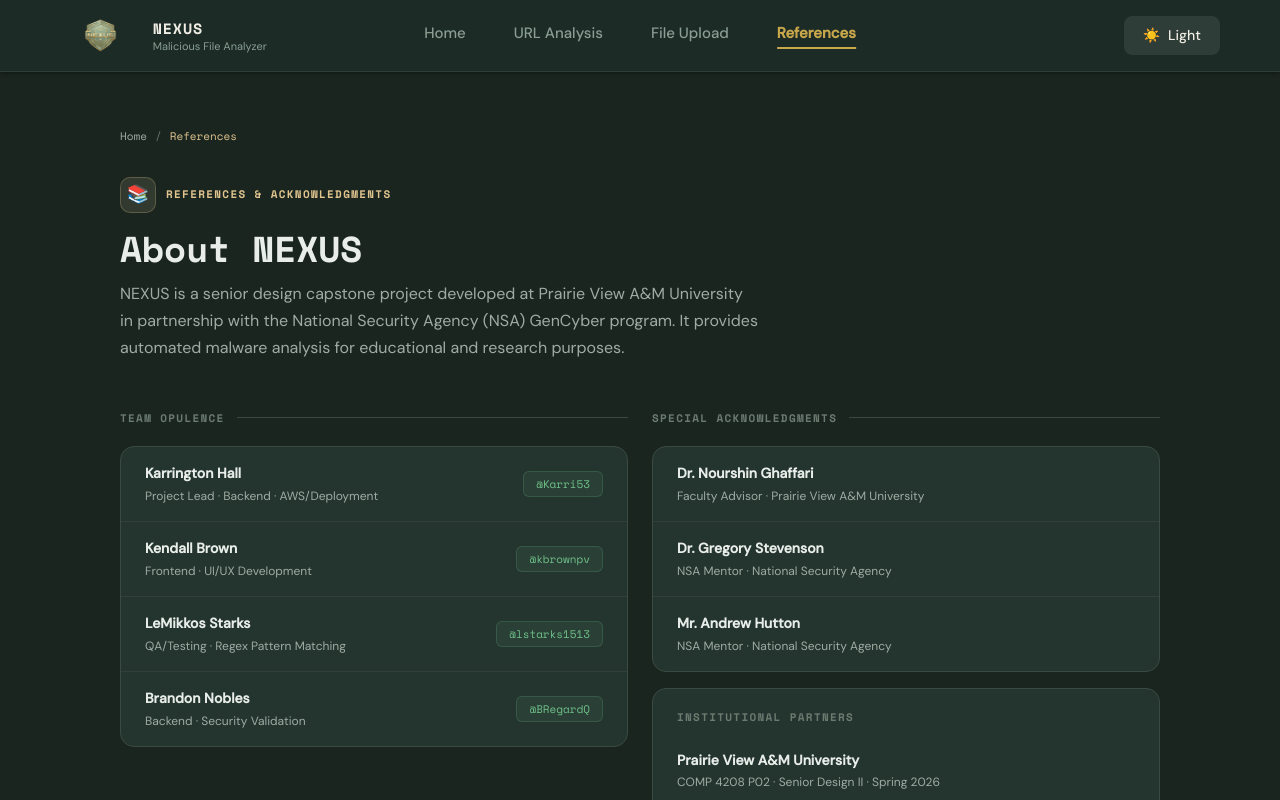
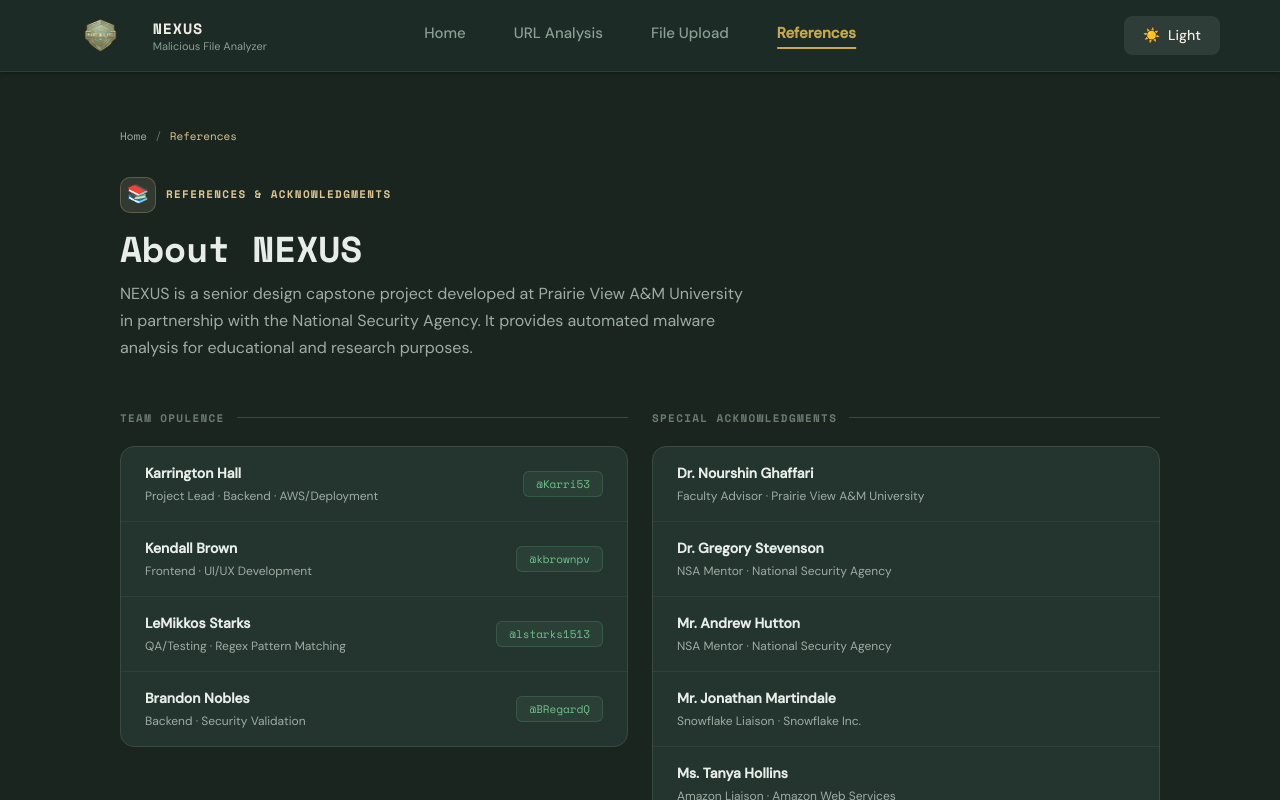
Before and after one commit to Karri53/malicious-file-analyzer, a React (Create React App) app in the folder frontend/frontend-app/: page /references in a window 1280 px wide. Shown: the top 800 px of the page. Built offline with nearby package versions, Linux system fonts and the light colour scheme; no server answers.

Commit message:
Minor design touch ups

```diff
--- a/frontend/frontend-app/src/pages/Home.jsx
+++ b/frontend/frontend-app/src/pages/Home.jsx
@@ -274,8 +274,8 @@ export default function Home() {
                 <div style={{ width: '64px', height: '64px', borderRadius: '14px', background: type.accentLight, border: `1px solid ${type.accent}40`, display: 'flex', alignItems: 'center', justifyContent: 'center', fontSize: '28px', marginBottom: '20px' }}>
                   {type.icon}
                 </div>
-                <h3 style={{ fontFamily: 'Space Mono', fontSize: '18px', fontWeight: '700', color: text, marginBottom: '12px' }}>{type.title}</h3>
-                <p style={{ fontFamily: 'DM Sans', fontSize: '15px', color: textBody, lineHeight: '1.65', marginBottom: '24px', flex: 1 }}>{type.desc}</p>
+                <h3 style={{ fontFamily: 'Space Mono', fontSize: '20px', fontWeight: '700', color: text, marginBottom: '12px' }}>{type.title}</h3>
+                <p style={{ fontFamily: 'DM Sans', fontSize: '18px', color: isDark? '#D4E4D8' : '#1C2B26', lineHeight: '1.65', marginBottom: '24px', flex: 1 }}>{type.desc}</p>
                 <div style={{ fontFamily: 'DM Sans', fontSize: '15px', fontWeight: '600', color: type.accent }}>{type.cta} →</div>
               </div>
             ))}
--- a/frontend/frontend-app/src/pages/References.jsx
+++ b/frontend/frontend-app/src/pages/References.jsx
@@ -13,6 +13,8 @@ const advisors = [
   { name: 'Dr. Nourshin Ghaffari', role: 'Faculty Advisor', org: 'Prairie View A&M University' },
   { name: 'Dr. Gregory Stevenson', role: 'NSA Mentor', org: 'National Security Agency' },
   { name: 'Mr. Andrew Hutton', role: 'NSA Mentor', org: 'National Security Agency' },
+  { name: 'Mr. Jonathan Martindale', role: 'Snowflake Liaison', org: 'Snowflake Inc.' },
+  { name: 'Ms. Tanya Hollins', role: 'Amazon Liaison', org: 'Amazon Web Services' },
 ]
 
 export default function References() {
@@ -51,7 +53,7 @@ export default function References() {
             About NEXUS
           </h1>
           <p style={{ fontFamily: 'DM Sans', fontSize: '16px', color: textMuted, maxWidth: '640px', lineHeight: '1.7' }}>
-            NEXUS is a senior design capstone project developed at Prairie View A&M University in partnership with the National Security Agency (NSA) GenCyber program. It provides automated malware analysis for educational and research purposes.
+            NEXUS is a senior design capstone project developed at Prairie View A&M University in partnership with the National Security Agency. It provides automated malware analysis for educational and research purposes.
           </p>
         </div>
 
@@ -107,7 +109,7 @@ export default function References() {
               </div>
               {[
                 { name: 'Prairie View A&M University', detail: 'COMP 4208 P02 · Senior Design II · Spring 2026' },
-                { name: 'National Security Agency', detail: 'NSA GenCyber Partnership Program' },
+                { name: 'National Security Agency', detail: 'NSA Partnership Program' },
               ].map((inst, i, arr) => (
                 <div key={i} style={{ padding: '10px 0', borderBottom: i < arr.length - 1 ? `1px solid ${borderDim}` : 'none' }}>
                   <div style={{ fontFamily: 'DM Sans', fontSize: '14px', fontWeight: '600', color: text, marginBottom: '2px' }}>{inst.name}</div>
```
